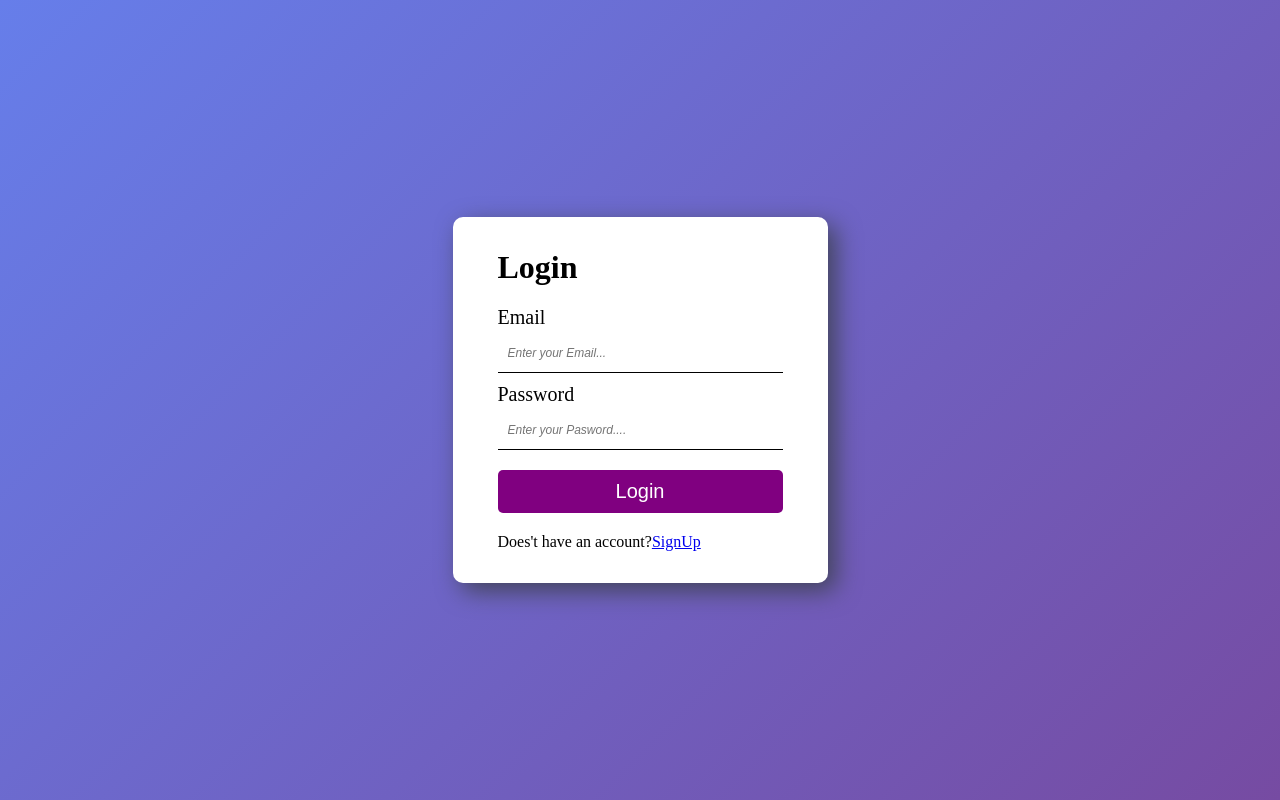
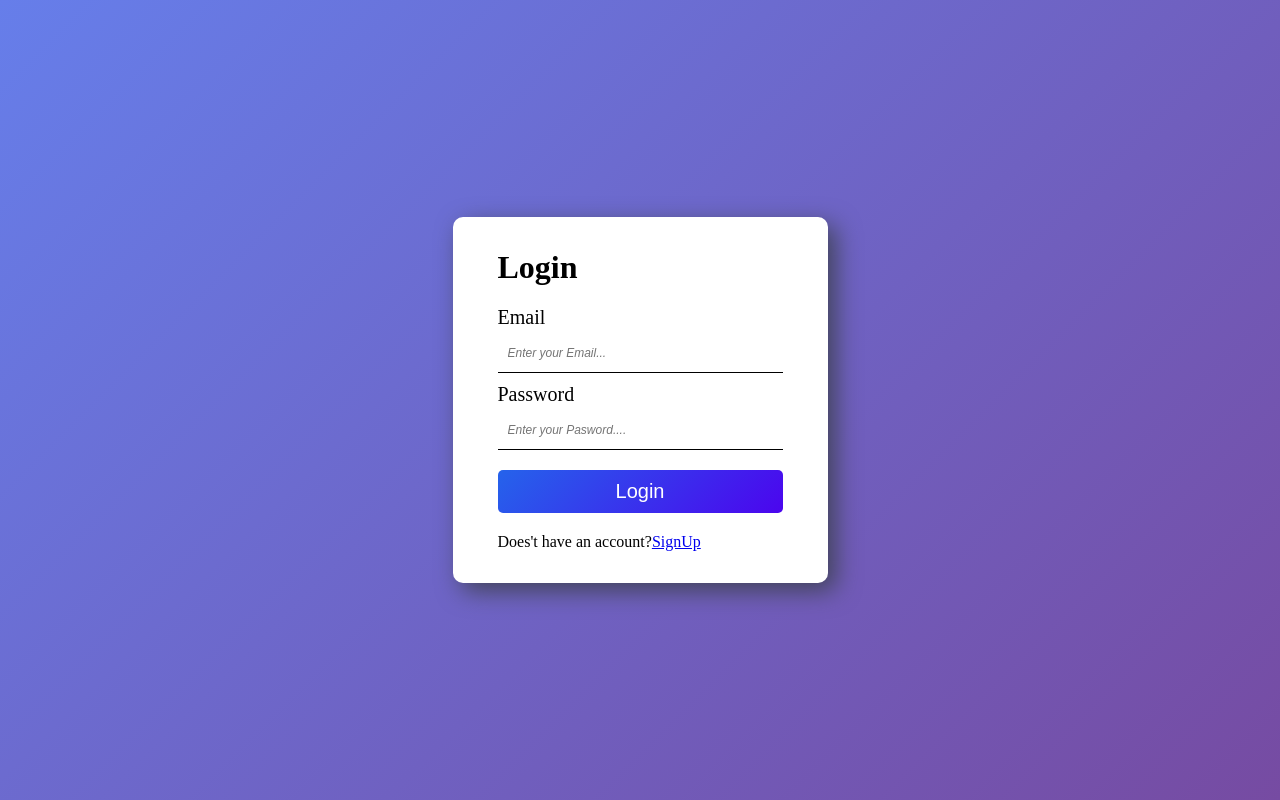
Before and after one commit to kumarayshu852/deploymern, a React (Create React App) app in the folder frontend/: page /login in a window 1280 px wide. Built offline with nearby package versions, Linux system fonts and the light colour scheme.

Commit message:
Update index.css
add new color

```diff
--- a/frontend/src/index.css
+++ b/frontend/src/index.css
@@ -64,7 +64,7 @@ body{
 }
 
 button{
-  background-color: purple;
+  background: linear-gradient(135deg, #2563eb, #4b05ee);
   border: none;
   font-size: 20px;
   color: white;
```
